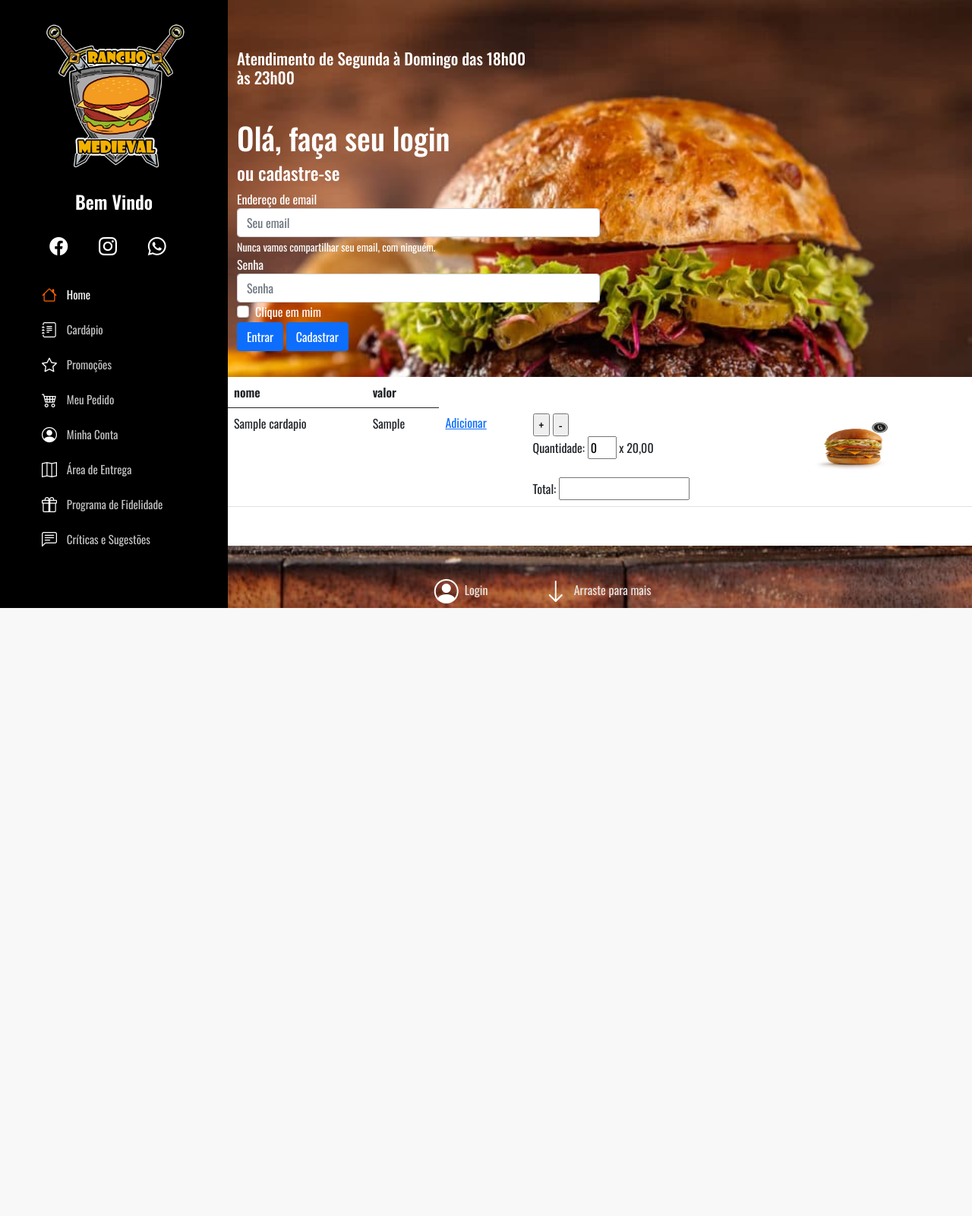
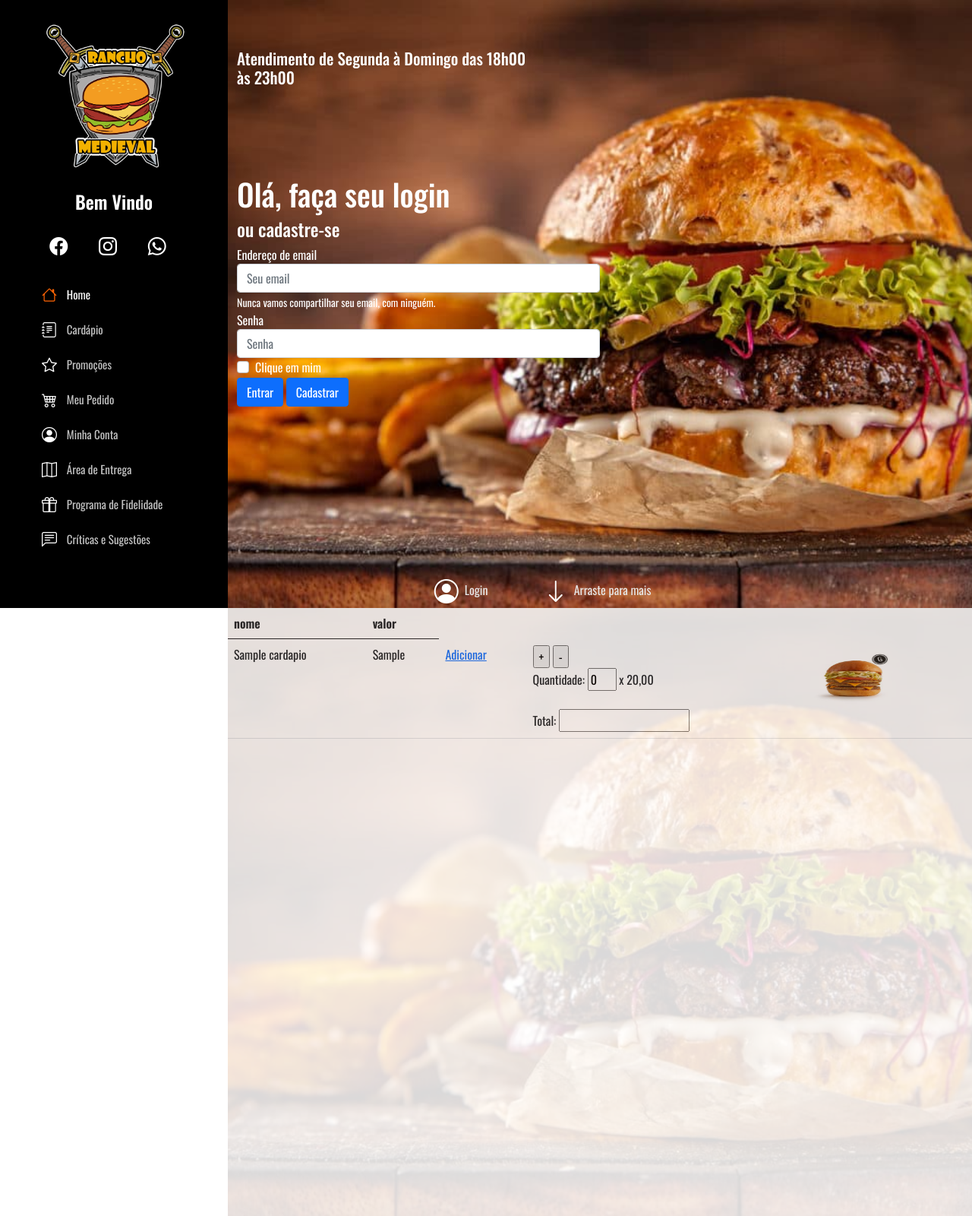
Before and after one commit to rcendon/rancho-medieval, a Flask app: page / in a window 1280 px wide. Shown: the whole page at 76% size. Before the commit the page ends 800 px from the top, so only its background shows below. Run offline with Flask 2, Linux system fonts and the light colour scheme; tables that the repository leaves empty hold one stand-in row (values such as "Sample post"); some libraries are stand-ins or nearby versions.

Commit message:
Animações Menus

```diff
--- a/app.py
+++ b/app.py
@@ -95,7 +95,7 @@
 
 ###### Create Pessoas ######
 def add_pessoa():
-    pessoas = Pessoas.query.all() #Select * from Cardapio
+    pessoas = Pessoas.query.all() #Select * from Pessoas
     if request.method == 'POST': #SE POST
         pessoarequest = Pessoas(
             request.form['nome'],
@@ -116,7 +116,7 @@
 
 ###### Create Cardapio ######
 def add_cardapio():
-    cardapio = Cardapio.query.all() #Select * from Cardapio
+    #cardapio = Cardapio.query.all() #Select * from Cardapio
     if request.method == 'POST': #SE POST
         cardapioRequest = Cardapio(
             request.form['nome'],
@@ -128,6 +128,8 @@
         return redirect(url_for('index')) #Se o metodo POST for OK retornar para o INDEX
     return render_template('addcardapio.html') #ELSE mostra pagina ADD
 
+########################################################################################################
+
 #Para aumentar a segurança o app.run() só roda se ele estiver no arquivo principal
 #if __name__ == '__main__':
 db.create_all()
--- a/static/style.css
+++ b/static/style.css
@@ -144,24 +144,8 @@
     color: rgb(230, 230, 230);
 }
 
-
 /*Chama a section id="cardapio" para aplicar as configurações*/
 section#cardapio
-{
-    background-color: #343434;
-}
-
-/*Configurações da imagem do cardápio na seção cardapio*/
-section#cardapio img
-{
-    margin: 15px auto;
-    display: block;
-    width: 100%;
-    height: 100%;
-}
-
-/*Chama a section id="minha" para aplicar as configurações*/
-section#minhaconta
 {
     background-image: url("./img/Foto_Fundo3.jpg");
     background-repeat: no-repeat; /*não repdetir a imagem*/
@@ -261,9 +245,24 @@
 
   /*########### Configurações lista temporária dos clientes ###########################*/
 
-  .lista-cli {
+.lista-cli {
     background: #ffffff;
-    }
-
+    opacity: 0.85;
+}
 
  /*###################################################################################*/
+
+.form-group {
+    animation: go-back 1s
+}
+
+/*########### Animação go-back ###########################*/
+
+@keyframes go-back {
+    from {
+      transform: translateX(100px);
+    }
+    to {
+      transform: translateX(0);
+    }
+  }
--- a/templates/addcliente.html
+++ b/templates/addcliente.html
@@ -127,7 +127,7 @@
 
             <!--#################   from ADD Cliente ################-->
             <!--nome, login, rg, cpf, tipo, senha-->
-            <form action="/addcliente" class="form-group col-md-12" method="POST">  <!--###### POST #########-->
+            <form action="/addcliente" method="POST">  <!--###### POST #########-->
 
                 <div class="form-group col-md-10">
                     <h1><font color="#ffffff">Novo Cadastro</font></h1>
--- a/templates/index.html
+++ b/templates/index.html
@@ -121,7 +121,7 @@
             <!--DIV texto-->
             <!--5 cinco Colunas para englobar o texto-->
             <!--d-flex justify-content-center align-items-center... = Comandos do bootstrap-->
-            <div class="col-md-5 d-flex justify-content-between align-items-baseline flex-column">
+            <div class="form-group col-md-5 d-flex justify-content-between align-items-baseline flex-column">
                 <h2>Atendimento de Segunda à Domingo das 18h00 às 23h00</h2>
             </div>
 
@@ -145,11 +145,27 @@
                   <input type="checkbox" class="form-check-input" id="exampleCheck1">
                   <label class="form-check-label" for="exampleCheck1"><font color="#ffffff">Clique em mim</font></label>
                 </div>
-                <button type="submit" class="btn btn-primary">Entrar</button>
-                <a class="btn btn-primary" href="/addcliente">Cadastrar</a>
+                <button type="submit" class="form-group btn btn-primary">Entrar</button>
+                <a class="form-group btn btn-primary" href="/addcliente">Cadastrar</a>
             </form>
              <!--#### FIM From Login ######################################-->
 
+            <div class="form-group col-md-7 d-flex justify-content-end align-items-end">
+                <div id="arraste" class="d-flex align-items-center">
+                    <i class="bi bi-person-circle text-white pe-2 fs-2" aria-hidden="true"></i>
+                    <a href="#minhaconta">Login</a>
+                </div>
+
+                <div id="arraste" class="d-flex align-items-center">
+                    <i class="bi bi-arrow-down text-white pe-2 fs-2" aria-hidden="true"></i>
+                    <a href="#cardapio">Arraste para mais</a>
+                </div>
+            </div>
+
+        </section>
+
+        <!--#### Seção Cardapio ######################################-->
+        <section id="cardapio" class="row m-0 p-0">
 
             <!--########### Form Lista Cardapio ###############-->
             <div class="lista-cli">
@@ -189,19 +205,6 @@
             </div>
             <!--################################################-->
 
-
-            <div class="col-md-7 d-flex justify-content-end align-items-end">
-                <div id="arraste" class="d-flex align-items-center">
-                    <i class="bi bi-person-circle text-white pe-2 fs-2" aria-hidden="true"></i>
-                    <a href="#minhaconta">Login</a>
-                </div>
-
-                <div id="arraste" class="d-flex align-items-center">
-                    <i class="bi bi-arrow-down text-white pe-2 fs-2" aria-hidden="true"></i>
-                    <a href="#cardapio">Arraste para mais</a>
-                </div>
-            </div>
-
         </section>
     </main>
 
```
Also changed, not shown: templates/addcardapio.html (+11 -22 lines).
